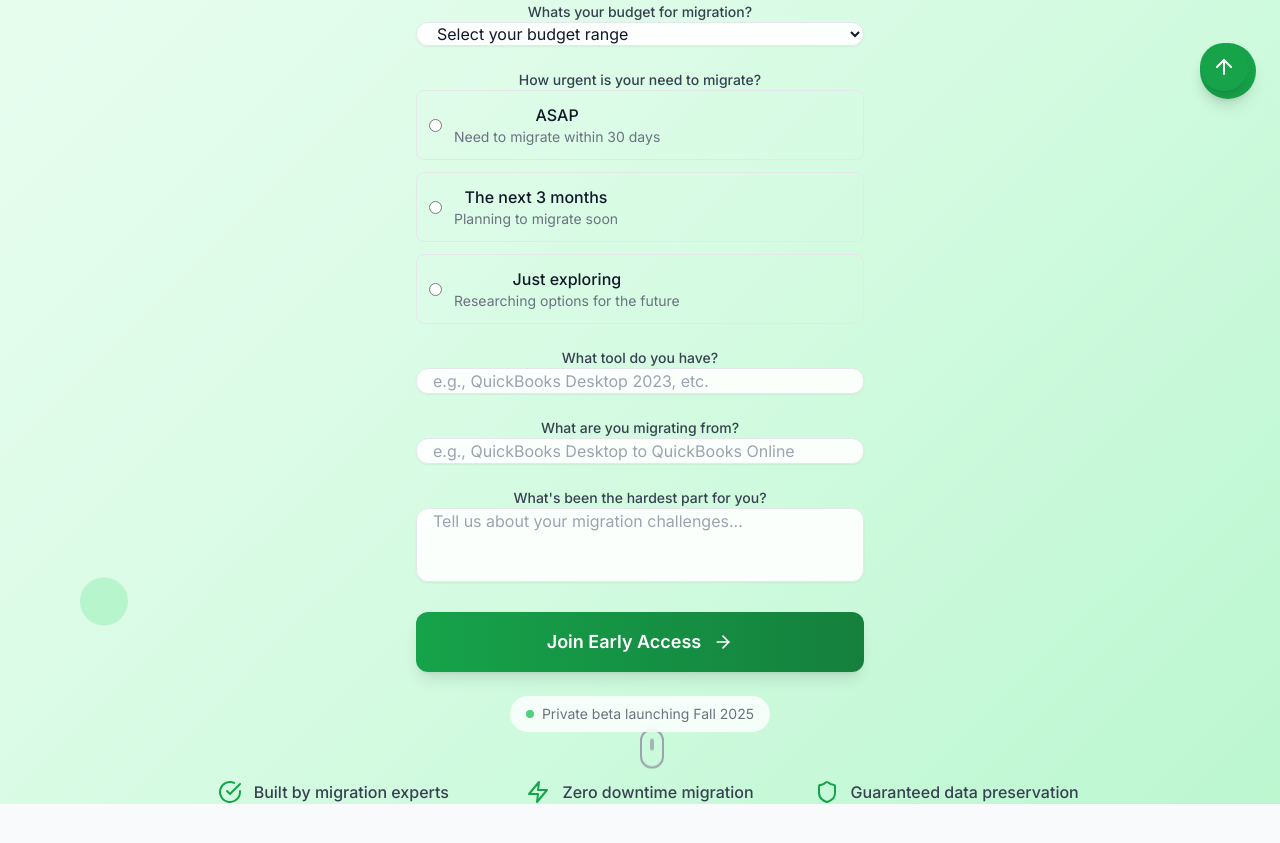
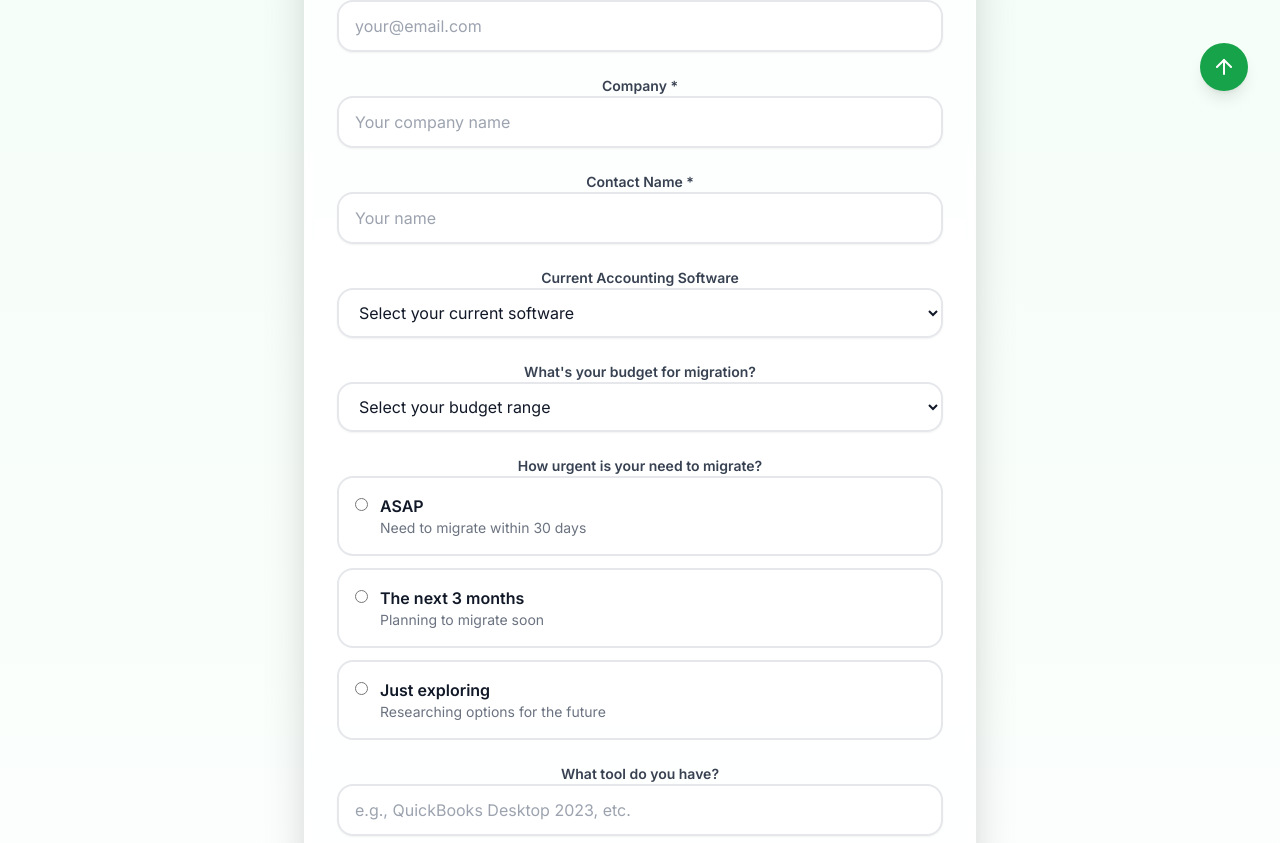
Before and after one commit to BTheCoderr/EscapeRampLanding, a Next.js app: page / in a window 1280 px wide. Shown: the part 677-1520 px from the top of the page. Built offline with nearby package versions, Linux system fonts and the light colour scheme.

Commit message:
Add Company and Contact Name fields to form, left-align urgency section

```diff
--- a/app/page.tsx
+++ b/app/page.tsx
@@ -1,7 +1,6 @@
-import Hero from '../components/Hero';
-import Body from '../components/Body';
-import Footer from '../components/Footer';
-import Chatbot from '../components/Chatbot';
+import Hero from '@/components/Hero';
+import Body from '@/components/Body';
+import Footer from '@/components/Footer';
 
 export default function Home() {
 	return (
@@ -9,7 +8,6 @@ export default function Home() {
 			<Hero />
 			<Body />
 			<Footer />
-			<Chatbot />
 		</main>
 	);
 }
--- a/components/Chatbot.tsx
+++ b/components/Chatbot.tsx
@@ -66,7 +66,7 @@ const questions = [
 	},
 	{
 		id: 'tool',
-		text: "What specific tool/version do you have? (e.g., QuickBooks Desktop2023, QuickBooks Online 2024)",
+		text: "What specific tool/version do you have? (e.g., QuickBooks Desktop 2023, QuickBooks Online 2024)",
 		type: 'text'
 	},
 	{
@@ -185,7 +185,7 @@ export default function Chatbot() {
 			{/* Chat Button */}
 			<button
 				onClick={() => setIsOpen(true)}
-				className="fixed bottom-6 right-6 w-14 h-14 bg-primary-600 hover:bg-primary-700 text-white rounded-full shadow-lg hover:shadow-xl transition-all duration-300 ease-in-out hover:scale-110 flex items-center justify-center"
+				className="fixed bottom-6 right-6 w-14 h-14 bg-primary-600 hover:bg-primary-700 text-white rounded-full shadow-lg hover:shadow-xl transition-all duration-300 ease-in-out hover:scale-110 flex items-center justify-center z-50"
 			>
 				<MessageCircle className="w-6 h-6" />
 			</button>
--- a/components/Hero.tsx
+++ b/components/Hero.tsx
@@ -1,22 +1,22 @@
-'use client';
+"use client";
 
+import Image from 'next/image';
 import { ArrowRight, CheckCircle, Shield, Zap } from 'lucide-react';
-import Image from 'next/image';
 
 export default function Hero() {
   return (
     <section className="relative min-h-screen flex items-center justify-center overflow-hidden">
       {/* Background gradient */}
-			<div className="absolute inset-0 hero-gradient"></div>
+      <div className="absolute inset-0 bg-gradient-to-b from-green-50 to-white"></div>
 
       {/* Floating elements */}
-			<div className="absolute top-20 left-10 w-20 h-20 bg-primary-200 rounded-full opacity-20 animate-float"></div>
+      <div className="absolute top-20 left-10 w-20 h-20 bg-green-200 rounded-full opacity-20 animate-bounce"></div>
       <div
-				className="absolute top-40 right-20 w-16 h-16 bg-primary-300 rounded-full opacity-30 animate-float"
+        className="absolute top-40 right-20 w-16 h-16 bg-green-300 rounded-full opacity-30 animate-bounce"
         style={{ animationDelay: '2s' }}
       ></div>
       <div
-				className="absolute bottom-40 left-20 w-12 h-12 bg-primary-400 rounded-full opacity-25 animate-float"
+        className="absolute bottom-40 left-20 w-12 h-12 bg-green-400 rounded-full opacity-25 animate-bounce"
         style={{ animationDelay: '4s' }}
       ></div>
 
@@ -33,14 +33,14 @@ export default function Hero() {
                 priority
               />
               {/* Subtle glow effect */}
-							<div className="absolute inset-0 bg-primary-200 rounded-full opacity-20 blur-xl group-hover:opacity-30 transition-opacity duration-300"></div>
+              <div className="absolute inset-0 bg-green-200 rounded-full opacity-20 blur-xl group-hover:opacity-30 transition-opacity duration-300"></div>
             </div>
           </div>
 
           {/* Main headline */}
           <h1 className="text-4xl md:text-6xl lg:text-7xl font-bold text-gray-900 mb-6 leading-tight">
             The Fastest Way{' '}
-						<span className="gradient-text">Off The Books</span>
+            <span className="text-green-600">Off The Old Books</span>
           </h1>
 
           {/* Subheadline */}
@@ -49,43 +49,73 @@ export default function Hero() {
           </p>
 
           {/* Early Access Signup Form */}
-					<div className="max-w-lg mx-auto mb-12">
-						<h3 className="text-xl font-semibold text-gray-900 mb-2 text-center">
+          <div className="max-w-2xl mx-auto mb-12">
+            <div className="bg-white/80 backdrop-blur-sm rounded-3xl shadow-2xl border border-white/20 p-8">
+              <div className="text-center mb-8">
+                <h3 className="text-2xl font-bold text-gray-900 mb-2">
                   Join Early Access
                 </h3>
-						<p className="text-gray-600 mb-6 text-center">
+                <p className="text-gray-600">
                   Now accepting early access signups. Flat-fee migrations, expert support, zero downtime.
                 </p>
+              </div>
+
               <form
                 name="early-access"
                 method="POST"
                 data-netlify="true"
-							className="space-y-6 max-w-md mx-auto"
+                className="space-y-6"
               >
                 <input type="hidden" name="form-name" value="early-access" />
 
                 {/* Email (required) */}
-							<div>
-								<label className="block text-sm font-medium text-gray-700">
+                <div className="group">
+                  <label className="block text-sm font-semibold text-gray-700 group-focus-within:text-green-600 transition-colors">
                     Email Address *
                   </label>
                   <input
                     type="email"
                     name="email"
                     placeholder="your@email.com"
-									className="w-full px-4 rounded-xl border border-gray-200 focus:border-primary-500 focus:ring-4 focus:ring-primary-100 transition-all duration-200 text-gray-900 placeholder-gray-400 bg-white/90 backdrop-blur-sm shadow-sm"
+                    className="w-full px-4 py-3 rounded-2xl border-2 border-gray-200 focus:border-green-500 focus:ring-4 focus:ring-green-100 transition-all duration-300 text-gray-900 placeholder-gray-400 bg-white/90 backdrop-blur-sm shadow-sm hover:shadow-md"
+                    required
+                  />
+                </div>
+                {/* Company (required) */}
+                <div className="group">
+                  <label className="block text-sm font-semibold text-gray-700 group-focus-within:text-green-600 transition-colors">
+                    Company *
+                  </label>
+                  <input
+                    type="text"
+                    name="company"
+                    placeholder="Your company name"
+                    className="w-full px-4 py-3 rounded-2xl border-2 border-gray-200 focus:border-green-500 focus:ring-4 focus:ring-green-100 transition-all duration-300 text-gray-900 placeholder-gray-400 bg-white/90 backdrop-blur-sm shadow-sm hover:shadow-md"
+                    required
+                  />
+                </div>
+                {/* Contact Name (required) */}
+                <div className="group">
+                  <label className="block text-sm font-semibold text-gray-700 group-focus-within:text-green-600 transition-colors">
+                    Contact Name *
+                  </label>
+                  <input
+                    type="text"
+                    name="contact"
+                    placeholder="Your name"
+                    className="w-full px-4 py-3 rounded-2xl border-2 border-gray-200 focus:border-green-500 focus:ring-4 focus:ring-green-100 transition-all duration-300 text-gray-900 placeholder-gray-400 bg-white/90 backdrop-blur-sm shadow-sm hover:shadow-md"
                     required
                   />
                 </div>
 
                 {/* Current accounting software */}
-							<div>
-								<label className="block text-sm font-medium text-gray-700">
+                <div className="group">
+                  <label className="block text-sm font-semibold text-gray-700 group-focus-within:text-green-600 transition-colors">
                     Current Accounting Software
                   </label>
                   <select
                     name="current-software"
-									className="w-full px-4 rounded-xl border border-gray-200 focus:border-primary-500 focus:ring-4 focus:ring-primary-100 transition-all duration-200 text-gray-900 bg-white/90 backdrop-blur-sm shadow-sm"
+                    className="w-full px-4 py-3 rounded-2xl border-2 border-gray-200 focus:border-green-500 focus:ring-4 focus:ring-green-100 transition-all duration-300 text-gray-900 bg-white/90 backdrop-blur-sm shadow-sm hover:shadow-md"
                   >
                     <option value="">Select your current software</option>
                     <option value="quickbooks-desktop">QuickBooks Desktop</option>
@@ -99,48 +129,48 @@ export default function Hero() {
                 </div>
 
                 {/* Budget */}
-							<div>
-								<label className="block text-sm font-medium text-gray-700">
-									Whats your budget for migration?
+                <div className="group">
+                  <label className="block text-sm font-semibold text-gray-700 group-focus-within:text-green-600 transition-colors">
+                    What's your budget for migration?
                   </label>
                   <select
                     name="budget"
-									className="w-full px-4 rounded-xl border border-gray-200 focus:border-primary-500 focus:ring-4 focus:ring-primary-100 transition-all duration-200 text-gray-900 bg-white/90 backdrop-blur-sm shadow-sm"
+                    className="w-full px-4 py-3 rounded-2xl border-2 border-gray-200 focus:border-green-500 focus:ring-4 focus:ring-green-100 transition-all duration-300 text-gray-900 bg-white/90 backdrop-blur-sm shadow-sm hover:shadow-md"
                   >
                     <option value="">Select your budget range</option>
-									<option value="under-1000">$1,000</option>
+                    <option value="under-1000">Under $1,000</option>
                     <option value="1000-2500">$1,000 - $2,500</option>
                     <option value="2500-5000">$2,500 - $5,000</option>
                     <option value="5000-10000">$5,000 - $10,000</option>
-									<option value="over-10000">$10,000+</option>
+                    <option value="over-10000">Over $10,000</option>
                     <option value="not-sure">Not sure yet</option>
                   </select>
                 </div>
 
                 {/* Urgency */}
-							<div>
-								<label className="block text-sm font-medium text-gray-700">
+                <div className="group">
+                  <label className="block text-sm font-semibold text-gray-700 group-focus-within:text-green-600 transition-colors">
                     How urgent is your need to migrate?
                   </label>
                   <div className="space-y-3">
-									<label className="flex items-center p-3 rounded-lg border border-gray-200 hover:border-primary-300 hover:bg-primary-50 transition-all duration-200 cursor-pointer">
-										<input type="radio" name="urgency" value="asap" className="mr-3 text-primary-600 focus:ring-primary-500" />
-										<div>
-											<div className="font-medium text-gray-900">ASAP</div>
+                    <label className="flex items-start p-4 rounded-2xl border-2 border-gray-200 hover:border-green-300 hover:bg-green-50 transition-all duration-300 cursor-pointer group/radio">
+                      <input type="radio" name="urgency" value="asap" className="mr-3 mt-1 text-green-600 focus:ring-green-100" />
+                      <div className="text-left">
+                        <div className="font-semibold text-gray-900 group-hover/radio:text-green-700">ASAP</div>
                         <div className="text-sm text-gray-500">Need to migrate within 30 days</div>
                       </div>
                     </label>
-									<label className="flex items-center p-3 rounded-lg border border-gray-200 hover:border-primary-300 hover:bg-primary-50 transition-all duration-200 cursor-pointer">
-										<input type="radio" name="urgency" value="3-months" className="mr-3 text-primary-600 focus:ring-primary-500" />
-										<div>
-											<div className="font-medium text-gray-900">The next 3 months</div>
+                    <label className="flex items-start p-4 rounded-2xl border-2 border-gray-200 hover:border-green-300 hover:bg-green-50 transition-all duration-300 cursor-pointer group/radio">
+                      <input type="radio" name="urgency" value="3-months" className="mr-3 mt-1 text-green-600 focus:ring-green-100" />
+                      <div className="text-left">
+                        <div className="font-semibold text-gray-900 group-hover/radio:text-green-700">The next 3 months</div>
                         <div className="text-sm text-gray-500">Planning to migrate soon</div>
                       </div>
                     </label>
-									<label className="flex items-center p-3 rounded-lg border border-gray-200 hover:border-primary-300 hover:bg-primary-50 transition-all duration-200 cursor-pointer">
-										<input type="radio" name="urgency" value="exploring" className="mr-3 text-primary-600 focus:ring-primary-500" />
-										<div>
-											<div className="font-medium text-gray-900">Just exploring</div>
+                    <label className="flex items-start p-4 rounded-2xl border-2 border-gray-200 hover:border-green-300 hover:bg-green-50 transition-all duration-300 cursor-pointer group/radio">
+                      <input type="radio" name="urgency" value="exploring" className="mr-3 mt-1 text-green-600 focus:ring-green-100" />
+                      <div className="text-left">
+                        <div className="font-semibold text-gray-900 group-hover/radio:text-green-700">Just exploring</div>
                         <div className="text-sm text-gray-500">Researching options for the future</div>
                       </div>
                     </label>
@@ -148,54 +178,56 @@ export default function Hero() {
                 </div>
 
                 {/* What tool do you have? */}
-							<div>
-								<label className="block text-sm font-medium text-gray-700">
+                <div className="group">
+                  <label className="block text-sm font-semibold text-gray-700 group-focus-within:text-green-600 transition-colors">
                     What tool do you have?
                   </label>
                   <input
                     name="tool"
                     placeholder="e.g., QuickBooks Desktop 2023, etc."
-									className="w-full px-4 rounded-xl border border-gray-200 focus:border-primary-500 focus:ring-4 focus:ring-primary-100 transition-all duration-200 text-gray-900 placeholder-gray-400 bg-white/90 backdrop-blur-sm shadow-sm"
+                    className="w-full px-4 py-3 rounded-2xl border-2 border-gray-200 focus:border-green-500 focus:ring-4 focus:ring-green-100 transition-all duration-300 text-gray-900 placeholder-gray-400 bg-white/90 backdrop-blur-sm shadow-sm hover:shadow-md"
                   />
                 </div>
 
                 {/* What are you migrating from? */}
-							<div>
-								<label className="block text-sm font-medium text-gray-700">
+                <div className="group">
+                  <label className="block text-sm font-semibold text-gray-700 group-focus-within:text-green-600 transition-colors">
                     What are you migrating from?
                   </label>
                   <input
                     name="migrating-from"
                     placeholder="e.g., QuickBooks Desktop to QuickBooks Online"
-									className="w-full px-4 rounded-xl border border-gray-200 focus:border-primary-500 focus:ring-4 focus:ring-primary-100 transition-all duration-200 text-gray-900 placeholder-gray-400 bg-white/90 backdrop-blur-sm shadow-sm"
+                    className="w-full px-4 py-3 rounded-2xl border-2 border-gray-200 focus:border-green-500 focus:ring-4 focus:ring-green-100 transition-all duration-300 text-gray-900 placeholder-gray-400 bg-white/90 backdrop-blur-sm shadow-sm hover:shadow-md"
                   />
                 </div>
 
                 {/* Specific struggles */}
-							<div>
-								<label className="block text-sm font-medium text-gray-700">
+                <div className="group">
+                  <label className="block text-sm font-semibold text-gray-700 group-focus-within:text-green-600 transition-colors">
                     What's been the hardest part for you?
                   </label>
                   <textarea
                     name="struggles"
                     placeholder="Tell us about your migration challenges..."
                     rows={3}
-									className="w-full px-4 rounded-xl border border-gray-200 focus:border-primary-500 focus:ring-4 focus:ring-primary-100 transition-all duration-200 text-gray-900 placeholder-gray-400 bg-white/90 backdrop-blur-sm shadow-sm resize-none"
+                    className="w-full px-4 py-3 rounded-2xl border-2 border-gray-200 focus:border-green-500 focus:ring-4 focus:ring-green-100 transition-all duration-300 text-gray-900 placeholder-gray-400 bg-white/90 backdrop-blur-sm shadow-sm hover:shadow-md resize-none"
                   ></textarea>
                 </div>
 
                 <button
                   type="submit"
-								className="group w-full bg-gradient-to-r from-primary-600 to-primary-700 hover:from-primary-700 hover:to-primary-800 text-white px-6 py-4 rounded-xl font-semibold text-lg transition-all duration-300 transform hover:scale-105 shadow-lg hover:shadow-xl flex items-center justify-center gap-3"
+                  className="group w-full bg-gradient-to-r from-green-600 to-green-700 hover:from-green-700 hover:to-green-800 text-white px-6 py-3 rounded-2xl font-semibold text-lg transition-all duration-300 transform hover:scale-105 shadow-lg hover:shadow-xl flex items-center justify-center gap-3"
                 >
                   Join Early Access
                   <ArrowRight className="w-5 h-5 group-hover:translate-x-1 transition-transform" />
                 </button>
               </form>
+
               <div className="mt-6 text-center">
-							<div className="inline-flex items-center gap-2 text-sm text-gray-500 bg-white/80 backdrop-blur-sm px-4 py-2 rounded-full">
-								<span className="w-2 h-2 bg-primary-500 rounded-full animate-pulse"></span>
+                <div className="inline-flex items-center gap-2 text-sm text-gray-500 bg-white/80 backdrop-blur-sm px-4 py-2 rounded-full border border-white/20">
+                  <span className="w-2 h-2 bg-green-500 rounded-full animate-pulse"></span>
                   Private beta launching Fall 2025
+                </div>
               </div>
             </div>
           </div>
@@ -203,16 +235,16 @@ export default function Hero() {
           {/* Trust indicators */}
           <div className="grid grid-cols-1 md:grid-cols-3 gap-6 max-w-4xl mx-auto">
             <div className="flex items-center justify-center gap-3 text-gray-700">
-							<CheckCircle className="w-6 h-6 text-primary-600" />
-							<span className="font-medium">Built by migration experts</span>
+              <CheckCircle className="w-6 h-6 text-green-600" />
+              <span className="font-medium">Guaranteed Data Preservation</span>
             </div>
             <div className="flex items-center justify-center gap-3 text-gray-700">
-							<Zap className="w-6 h-6 text-primary-600" />
-							<span className="font-medium">Zero downtime migration</span>
+              <Zap className="w-6 h-6 text-green-600" />
+              <span className="font-medium">Zero Downtime Migration</span>
             </div>
             <div className="flex items-center justify-center gap-3 text-gray-700">
-							<Shield className="w-6 h-6 text-primary-600" />
-							<span className="font-medium">Guaranteed data preservation</span>
+              <Shield className="w-6 h-6 text-green-600" />
+              <span className="font-medium">Audit Trail Preserved</span>
             </div>
           </div>
         </div>
```
Lines whose indentation alone changed are shown as unchanged.
